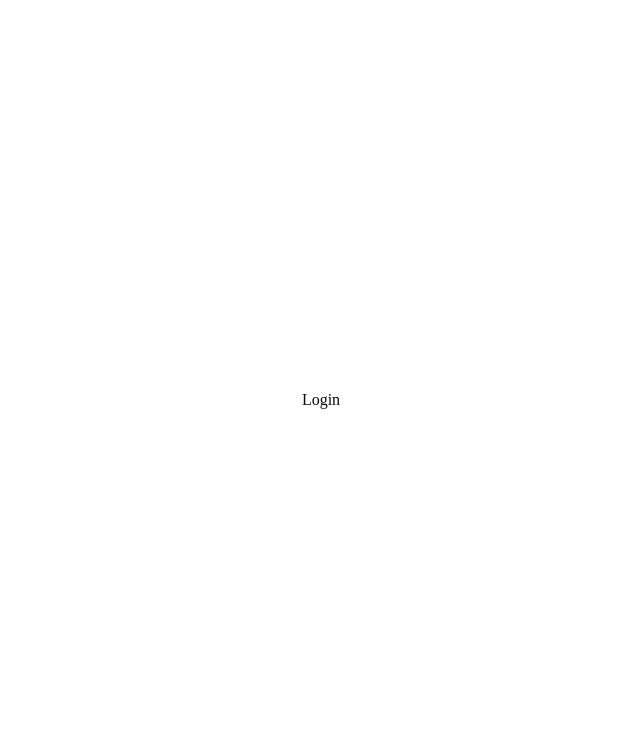
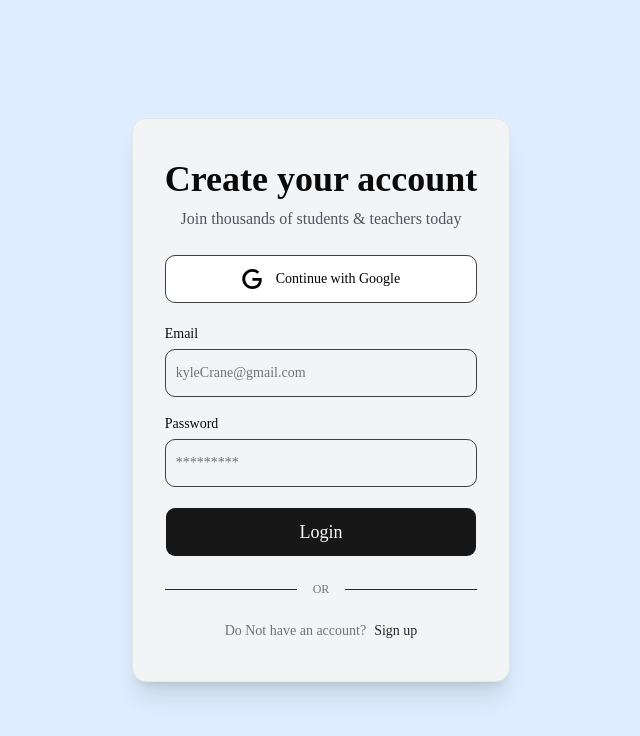
Before and after one commit to haroune22/Seminar, a Next.js app: page /login in a window 1280 px wide. Shown: the top 736 px of the page, without its empty margins (319-959 px from the left). Built offline with nearby package versions, Linux system fonts and the light colour scheme; no server answers.

Commit message:
login finished

```diff
--- a/action/user.ts
+++ /dev/null
@@ -1,57 +0,0 @@
-"use server";
-
-import { db } from "@/drizzle/db";
-import { usersTable } from "@/drizzle/schema";
-import { signInSchema, signUpSchema } from "@/lib/zod";
-import { hash } from "bcryptjs";
-import { eq } from "drizzle-orm";
-import { AuthError } from "next-auth";
-import { redirect } from "next/navigation";
-import z from "zod";
-
-export type RegisterState = {
-  errors?: {
-    username?: string[];
-    email?: string[];
-    password?: string[];
-    role?: string[];
-  };
-  message?: string;
-};
-export const register = async (
-  _prevState: RegisterState,
-  formData: FormData,
-): Promise<RegisterState> => {
-  const parsed = signUpSchema.safeParse(Object.fromEntries(formData));
-
-  if (!parsed.success) {
-    return { errors: z.flattenError(parsed.error).fieldErrors };
-  }
-  const { username, password, role } = parsed.data;
-  const email = parsed.data.email.trim().toLowerCase();
-  const [existingUser] = await db
-    .select()
-    .from(usersTable)
-    .where(eq(usersTable.email, email));
-
-  if (existingUser) throw new Error("user already exists");
-
-  const hashedPassword = await hash(password, 10);
-
-  try {
-    await db.insert(usersTable).values({
-      email,
-      username: username,
-      role,
-      password: hashedPassword,
-    });
-  } catch (error) {
-    if (error instanceof AuthError) {
-      console.log(error);
-      redirect(`/`);
-    }
-  }
-
-  console.log(`User created successfully`);
-  redirect("/login");
-};
--- a/actions/user.ts
+++ b/actions/user.ts
@@ -1,7 +1,81 @@
 "use server";
 
+import { signIn } from "@/auth";
 import { db } from "@/drizzle/db";
 import { usersTable } from "@/drizzle/schema";
+import { signUpSchema } from "@/lib/zod";
+import { hash } from "bcryptjs";
+import { eq } from "drizzle-orm";
+import { AuthError } from "next-auth";
+import { redirect } from "next/navigation";
+import z from "zod";
+
+export type RegisterState = {
+  errors?: {
+    username?: string[];
+    email?: string[];
+    password?: string[];
+    role?: string[];
+  };
+  message?: string;
+};
+export const register = async (
+  _prevState: RegisterState,
+  formData: FormData,
+): Promise<RegisterState> => {
+  const parsed = signUpSchema.safeParse(Object.fromEntries(formData));
+
+  if (!parsed.success) {
+    return { errors: z.flattenError(parsed.error).fieldErrors };
+  }
+
+  const { username, password, role } = parsed.data;
+  const email = parsed.data.email.trim().toLowerCase();
+
+  const [existingUser] = await db
+    .select()
+    .from(usersTable)
+    .where(eq(usersTable.email, email));
+
+  if (existingUser) throw new Error("user already exists");
+
+  const hashedPassword = await hash(password, 10);
+
+  try {
+    await db.insert(usersTable).values({
+      email,
+      username: username,
+      role,
+      password: hashedPassword,
+    });
+  } catch (error) {
+    if (error instanceof AuthError) {
+      console.log(error);
+      redirect(`/`);
+    }
+  }
+
+  console.log(`User created successfully`);
+  redirect("/login");
+};
+
+export const login = async (formData: FormData) => {
+  const email = formData.get("email") as string;
+  const password = formData.get("password") as string;
+
+  try {
+    await signIn("credentials", {
+      email,
+      password,
+    });
+  } catch (error) {
+    if (error instanceof AuthError) {
+      console.log(error);
+      redirect(`/login`);
+    }
+  }
+  redirect("/");
+};
 
 export const getUsers = async () => {
   const users = await db.select().from(usersTable);
--- a/app/(auth)/layout.tsx
+++ b/app/(auth)/layout.tsx
@@ -1,12 +1,10 @@
-import { Suspense } from "react";
-
 export default function AuthLayout({
   children,
 }: {
   children: React.ReactNode;
 }) {
   return (
-    <div className="flex min-h-screen lg:min-w-4xl min-w-xl items-center justify-center overflow-hidden">
+    <div className="flex min-h-screen bg-blue-200/50 lg:min-w-4xl min-w-xl items-center justify-center overflow-hidden">
       <div className="py-2">{children}</div>
     </div>
   );
--- a/app/(auth)/login/page.tsx
+++ b/app/(auth)/login/page.tsx
@@ -1,7 +1,90 @@
-import React from "react";
+import { login } from "@/actions/user";
+import { RedirectIfLoggedIn } from "@/components/redirect-if-logged-in";
+import { Button } from "@/components/ui/button";
+import { Input } from "@/components/ui/input";
+import { Label } from "@/components/ui/label";
+import Image from "next/image";
+import Link from "next/link";
+import { Suspense } from "react";
 
-const Login = () => {
-  return <div>Login</div>;
+const LoginPage = () => {
+  return (
+    <div className="w-full max-w-lg rounded-xl bg-gray-100 border md:px-8 md:py-10 px-4 py-4 shadow-xl">
+      <Suspense fallback={null}>
+        <RedirectIfLoggedIn />
+      </Suspense>
+      <div className="flex flex-col gap-6">
+        <div className="text-center">
+          <h1 className="mb-2 text-3xl font-bold sm:text-4xl">
+            Create your account
+          </h1>
+          <p className="text-sm text-zinc-600 sm:text-base">
+            Join thousands of students & teachers today
+          </p>
+        </div>
+        <div className="flex flex-col gap-3">
+          <Button
+            type="button"
+            variant="outline"
+            className="h-12 w-full border-zinc-700  text-black "
+          >
+            <Image
+              className="mr-2"
+              src="/google.svg"
+              alt="Google"
+              width={20}
+              height={20}
+            />
+            Continue with Google
+          </Button>
+        </div>
+        <form action={login} className="flex flex-col gap-5">
+          <div className="flex flex-col gap-2">
+            <Label htmlFor="email">Email</Label>
+            <Input
+              id="email"
+              name="email"
+              type="email"
+              placeholder="kyleCrane@gmail.com"
+              autoComplete="email"
+              className="h-12 w-full border-zinc-700"
+              required
+            />
+          </div>
+
+          <div className="flex flex-col gap-2">
+            <Label htmlFor="password">Password</Label>
+            <Input
+              id="password"
+              name="password"
+              type="password"
+              placeholder="*********"
+              className="h-12 w-full border-zinc-700"
+              required
+            />
+          </div>
+          <Button type="submit" className="py-6 text-lg" size="lg">
+            Login
+          </Button>
+        </form>
+        <div className="flex items-center gap-4">
+          <div className="h-px flex-1 bg-zinc-800" />
+          <span className="text-xs text-zinc-500">OR</span>
+          <div className="h-px flex-1 bg-zinc-800" />
+        </div>
+
+        <p className="text-center text-sm text-zinc-500">
+          Do Not have an account?
+          <Link
+            href="/register"
+            className="font-medium text-zinc-800 pl-2 hover:underline"
+          >
+            Sign up
+          </Link>
+        </p>
+      </div>
+    </div>
+  );
 };
 
-export default Login;
+export default LoginPage;
--- a/app/(auth)/register/page.tsx
+++ b/app/(auth)/register/page.tsx
@@ -5,13 +5,13 @@ import Image from "next/image";
 import Link from "next/link";
 import { Suspense } from "react";
 
-const Register = () => {
+const RegisterPage = () => {
   return (
-    <div className="w-full max-w-lg rounded-xl bg-gray-100 border md:px-6 md:py-8 px-4 py-4 shadow-xl">
+    <div className="w-full max-w-lg rounded-xl bg-gray-100 border md:px-6 md:py-6 px-4 py-4 shadow-xl">
       <Suspense fallback={null}>
-        <RedirectIfLoggedIn page="register" />
+        <RedirectIfLoggedIn />
       </Suspense>
-      <div className="flex flex-col gap-6">
+      <div className="flex flex-col gap-5">
         <div className="text-center">
           <h1 className="mb-2 text-3xl font-bold sm:text-4xl">
             Create your account
@@ -66,4 +66,4 @@ const Register = () => {
   );
 };
 
-export default Register;
+export default RegisterPage;
--- a/components/RegisterForm.tsx
+++ b/components/RegisterForm.tsx
@@ -1,7 +1,7 @@
 "use client";
 
 import { useActionState } from "react";
-import { register, type RegisterState } from "@/action/user";
+import { register, type RegisterState } from "@/actions/user";
 import { Button } from "@/components/ui/button";
 import { Input } from "@/components/ui/input";
 import { Label } from "@/components/ui/label";
@@ -74,11 +74,13 @@ export function RegisterForm() {
         <FieldError messages={state.errors?.password} />
       </div>
 
-      <div className="flex flex-col gap-2">
+      <div className="flex gap-4">
         <Label htmlFor="role">Role</Label>
-        {/* `name` is what puts the selected value into the FormData */}
-        <Select name="role" defaultValue="Student" required>
-          <SelectTrigger id="role">
+        <Select name="role" required>
+          <SelectTrigger
+            className="border border-black text-zinc-900"
+            id="role"
+          >
             <SelectValue placeholder="Choose a role" />
           </SelectTrigger>
           <SelectContent>
--- a/components/redirect-if-logged-in.tsx
+++ b/components/redirect-if-logged-in.tsx
@@ -1,11 +1,11 @@
 import { redirect } from "next/navigation";
 import { auth } from "@/auth";
 
-export async function RedirectIfLoggedIn({ page }: { page: string }) {
+export async function RedirectIfLoggedIn() {
   const session = await auth();
 
   if (session?.user) {
-    redirect(`/${page}`);
+    redirect(`/`);
   }
 
   return null;
--- a/components/test.tsx
+++ b/components/test.tsx
@@ -1,10 +1,25 @@
-import { getUsers } from "@/actions/user";
-import React from "react";
+import { auth, signOut } from "@/auth";
+import { redirect } from "next/navigation";
+import { Button } from "./ui/button";
 
 const test = async () => {
-  const users = await getUsers();
-  console.log(users);
-  return <div>test</div>;
+  const session = await auth();
+  if (!session || !session.user) {
+    redirect("/login");
+  }
+  console.log(session);
+  return (
+    <div>
+      <Button
+        onClick={async () => {
+          "use server";
+          await signOut();
+        }}
+      >
+        Logout
+      </Button>
+    </div>
+  );
 };
 
 export default test;
```
